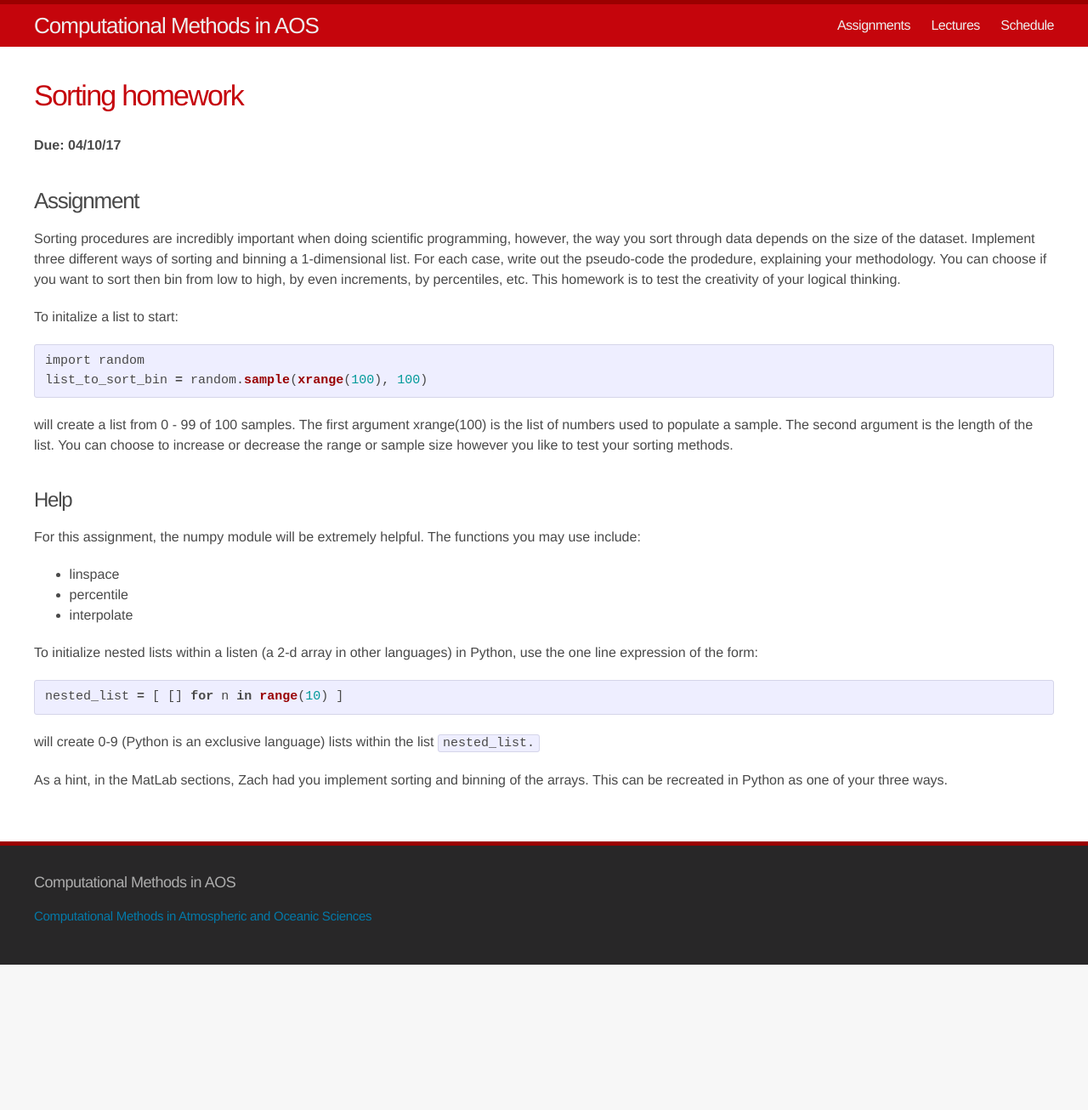
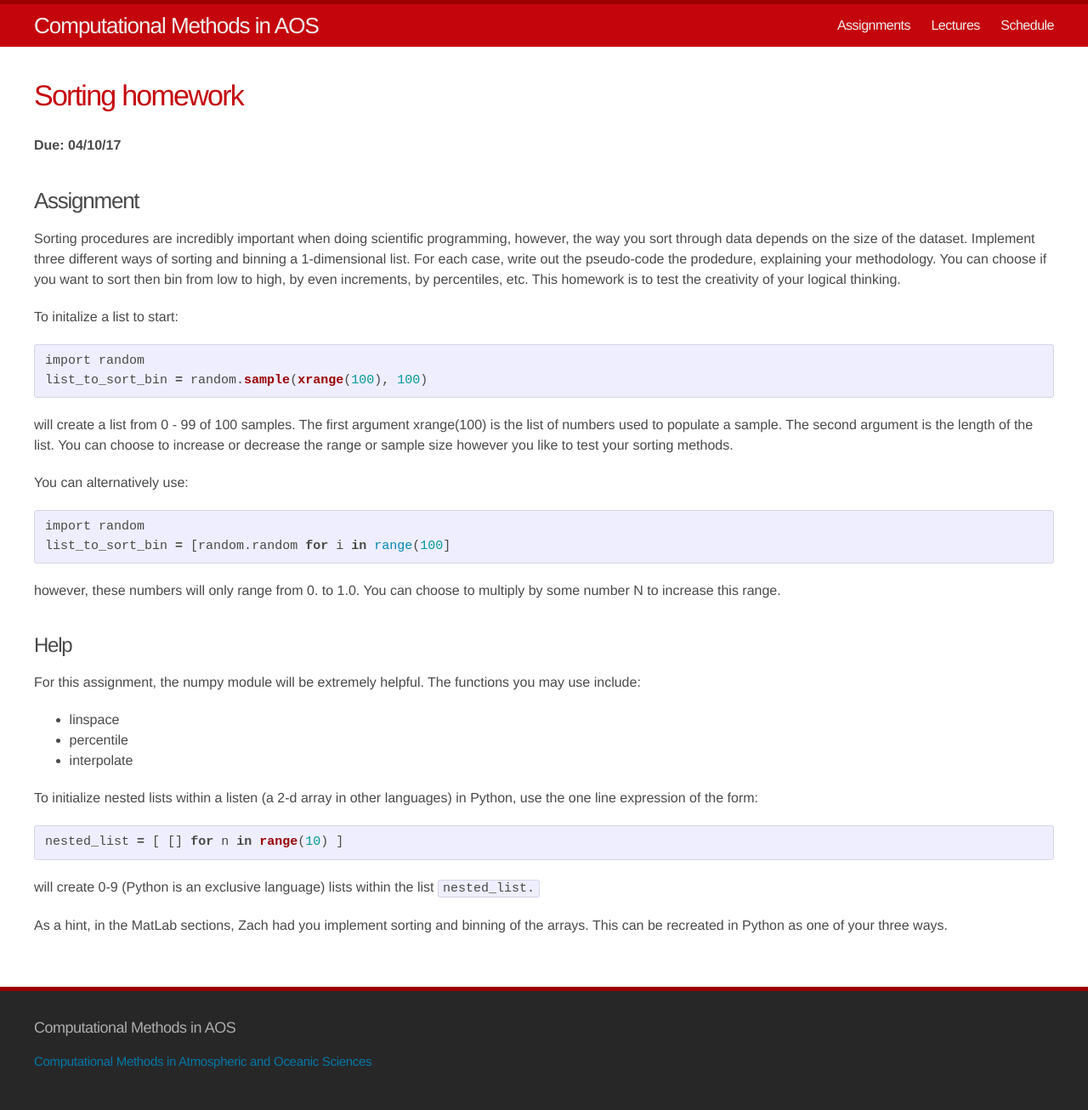
Before and after one commit to AOS573-2017/aos573-2017.github.io, a Jekyll site: the page built from _assignments/10-3-python.md, in a window 1280 px wide. Shown: the whole page at 85% size. Built offline with Jekyll 4.4.1, drawn with Linux system fonts in a browser that asks for light colours; before the commit the page ends 1135 px from its top, so only the background shows below that.

Commit message:
added more about randoms

```diff
--- a/_assignments/10-3-python.md
+++ b/_assignments/10-3-python.md
@@ -14,6 +14,13 @@ import random
 list_to_sort_bin = random.sample(xrange(100), 100)
 ~~~
 will create a list from 0 - 99 of 100 samples.  The first argument xrange(100) is the list of numbers used to populate a sample.  The second argument is the length of the list.  You can choose to increase or decrease the range or sample size however you like to test your sorting methods.
+
+You can alternatively use:
+~~~ python
+import random
+list_to_sort_bin = [random.random for i in range(100]
+~~~
+however, these numbers will only range from 0. to 1.0. You can choose to multiply by some number N to increase this range.
 
 
 ## Help
```
